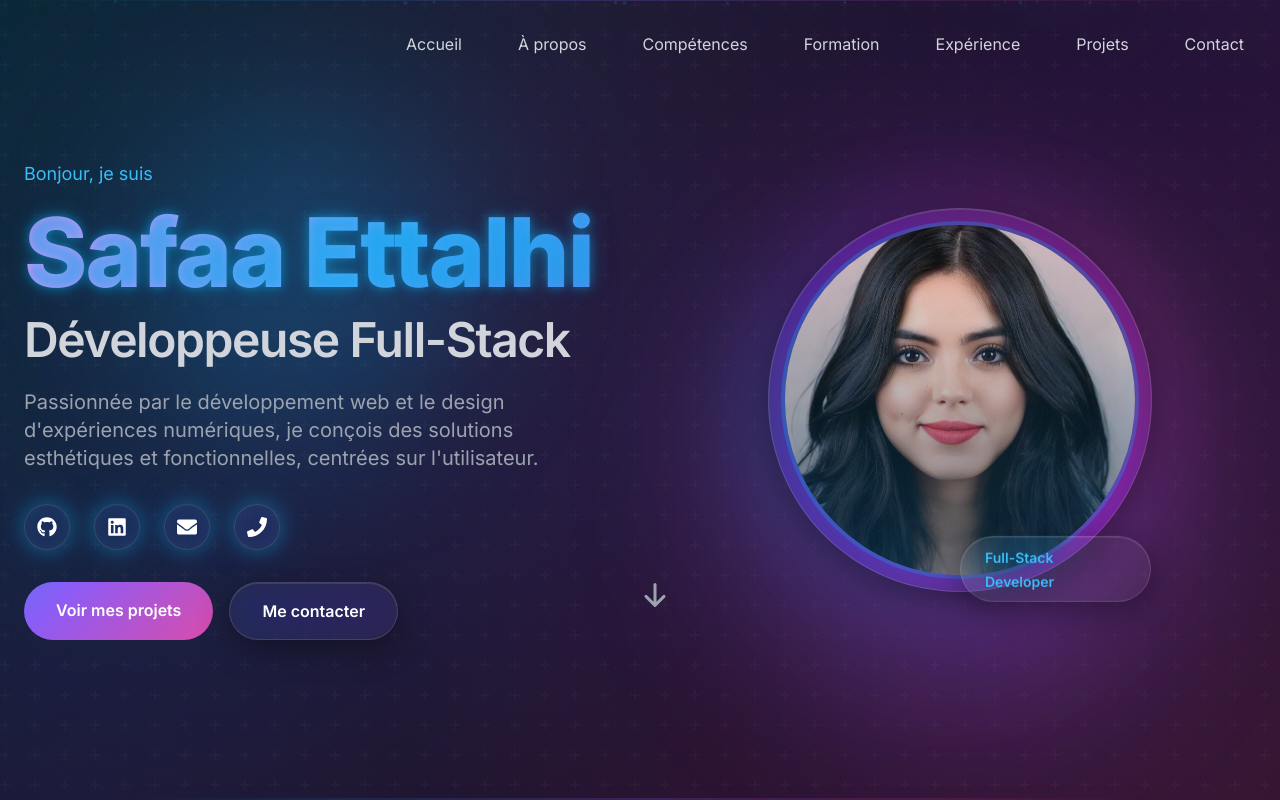
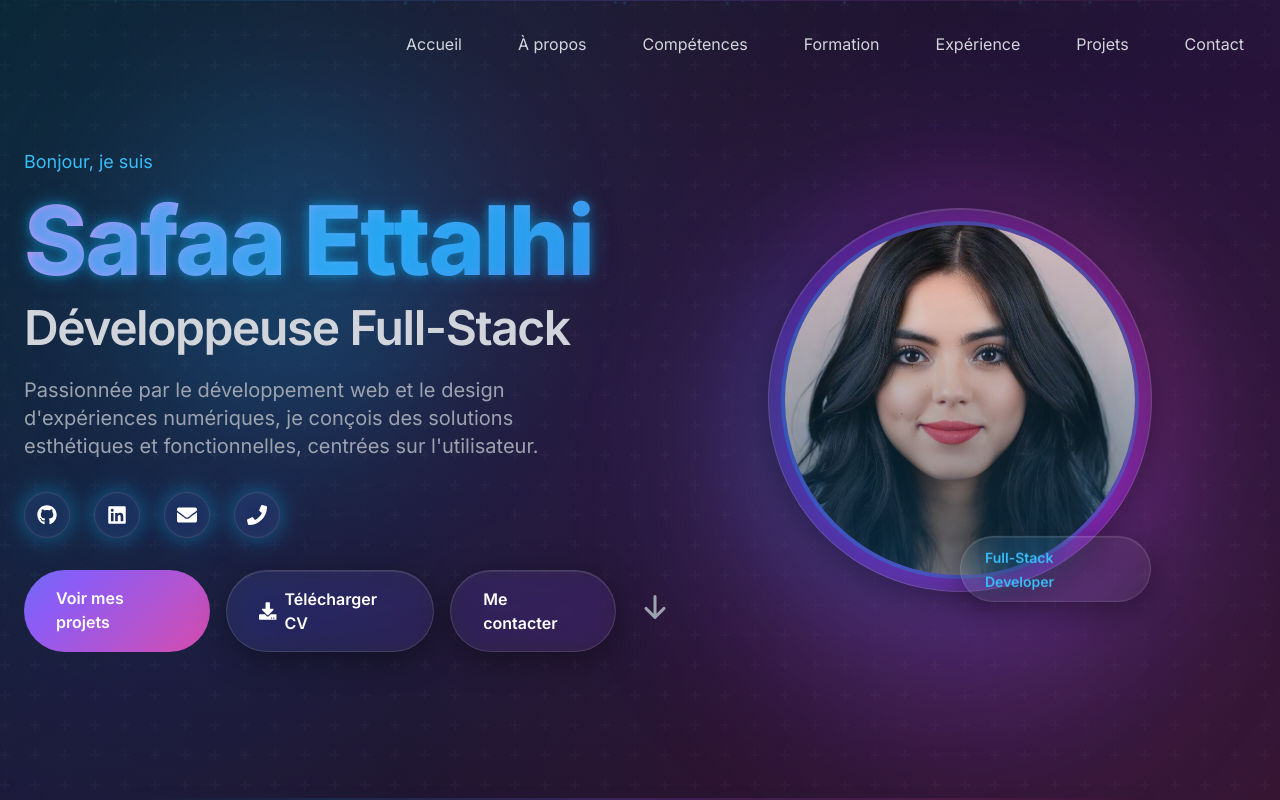
Before and after one commit to Safaa-Ettalhi/Portfolio, a React (Vite) app: page / in a window 1280 px wide. Shown: the top 800 px of the page. Built offline with nearby package versions, Linux system fonts and the light colour scheme.

Commit message:
Ajout du bouton de tÃ©lÃ©chargement du CV dans la section Hero

```diff
--- a/src/components/Hero.jsx
+++ b/src/components/Hero.jsx
@@ -1,8 +1,9 @@
 import React from 'react'
 import { motion } from 'framer-motion'
-import { FaGithub, FaLinkedin, FaEnvelope, FaPhone } from 'react-icons/fa'
+import { FaGithub, FaLinkedin, FaEnvelope, FaPhone, FaDownload } from 'react-icons/fa'
 import { HiArrowDown } from 'react-icons/hi'
 import profileImage from '../pic/safaa.jpg'
+import cvFile from '../cv/safaaEttalhi_Cv.pdf'
 
 const Hero = () => {
   const socialLinks = [
@@ -130,6 +131,16 @@ const Hero = () => {
                 <span className="relative z-10">Voir mes projets</span>
               </motion.a>
               <motion.a
+                href={cvFile}
+                download="safaaEttalhi_Cv.pdf"
+                className="px-8 py-4 glass rounded-full font-semibold hover:bg-primary-500/20 transition-all duration-300 border-2 border-primary-500/30 hover:border-primary-500/60 flex items-center gap-2"
+                whileHover={{ scale: 1.05, y: -2 }}
+                whileTap={{ scale: 0.95 }}
+              >
+                <FaDownload className="text-lg" />
+                Télécharger CV
+              </motion.a>
+              <motion.a
                 href="#contact"
                 className="px-8 py-4 glass rounded-full font-semibold hover:bg-primary-500/20 transition-all duration-300 border-2 border-primary-500/30 hover:border-primary-500/60"
                 whileHover={{ scale: 1.05, y: -2 }}
```
